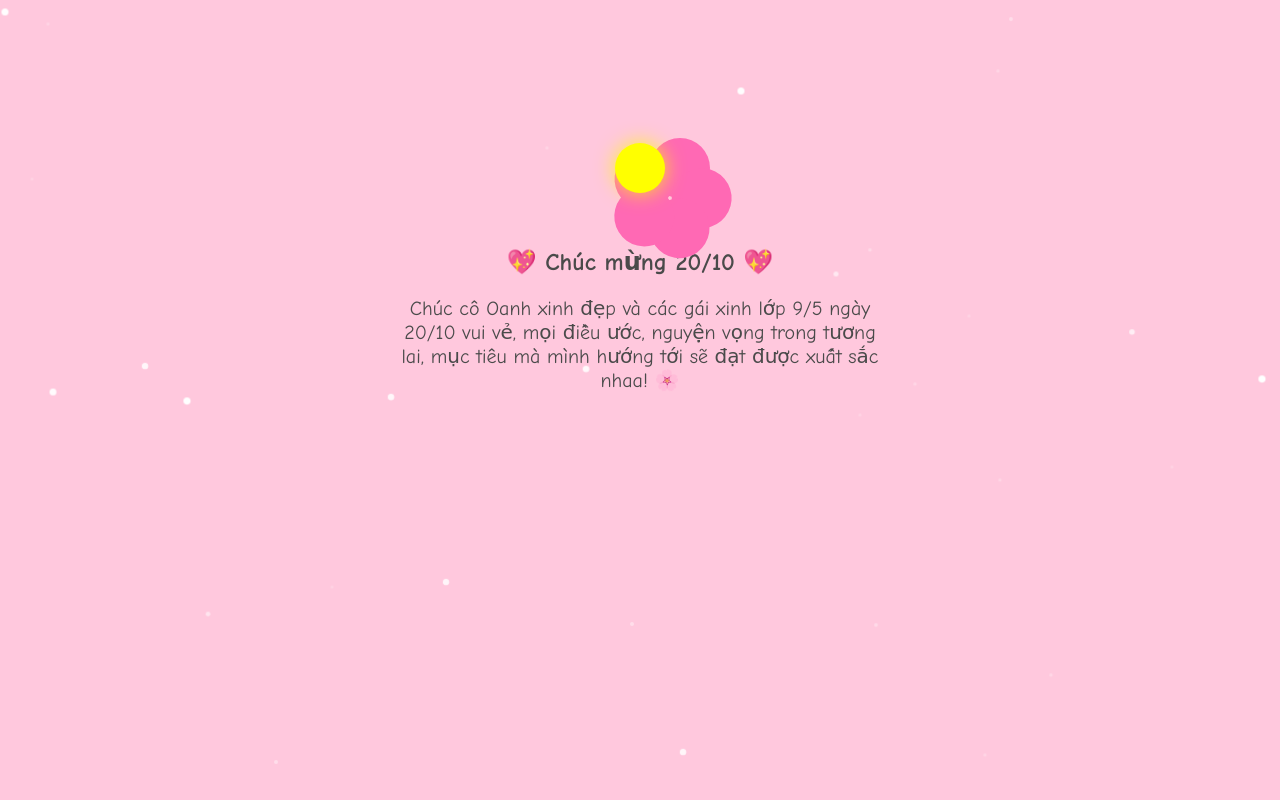
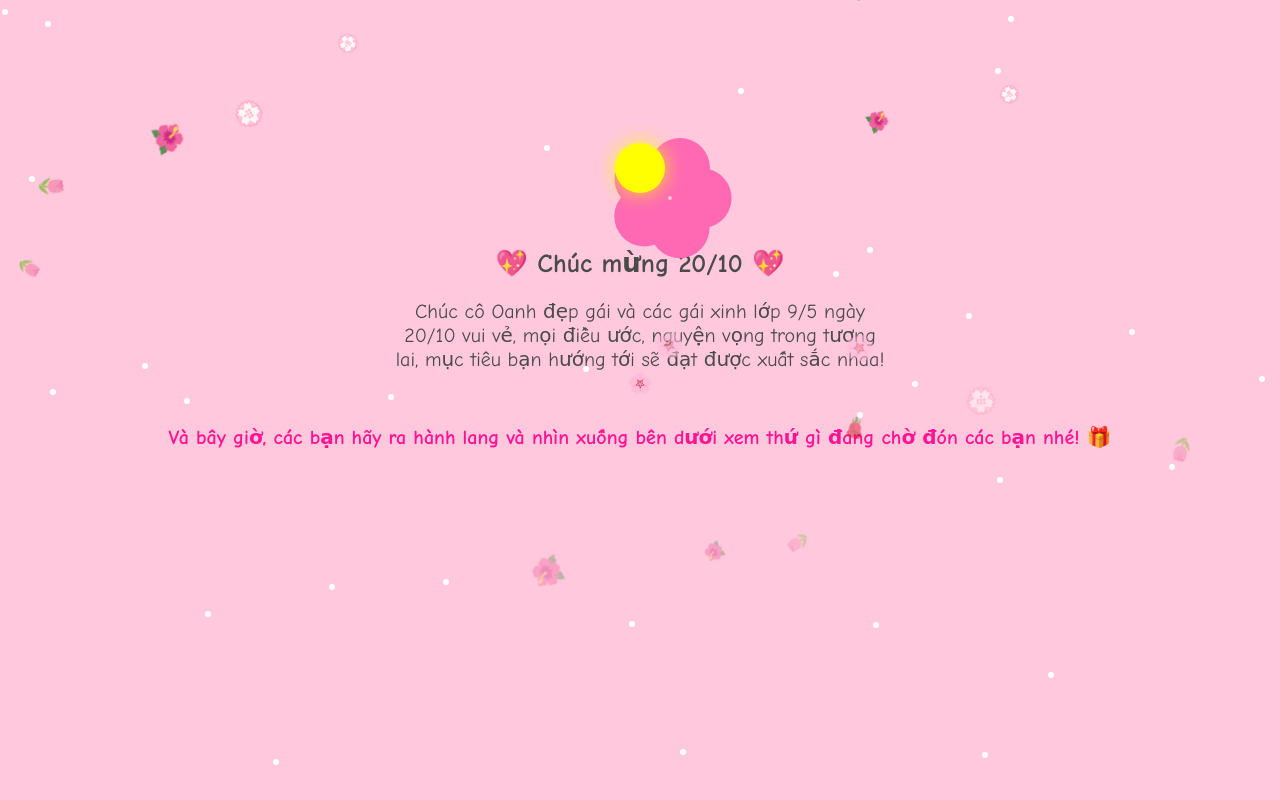
Before and after one commit to bemeonhomituot5-oss/Ch-c-c-Oanh-v-c-c-b-n-n-xin-p-c-a-l-p-9-5-ng-y-20-10-vui-v-nha-, a plain HTML site: page index.html in a window 1280 px wide. Drawn offline with Linux system fonts and the light colour scheme.

Commit message:
Update index.html

```diff
--- a/index.html
+++ b/index.html
@@ -14,7 +14,7 @@
       overflow: hidden;
     }
     h1 {
-      font-size: 24px;
+      font-size: 26px;
       margin-top: 20px;
       animation: fadeIn 2s ease-in-out;
     }
@@ -64,17 +64,29 @@
       margin: 20px auto;
       animation: fadeIn 3s ease-in-out;
     }
-    .sparkle {
-      position: absolute;
-      width: 6px;
-      height: 6px;
-      background: white;
-      border-radius: 50%;
-      animation: sparkle 3s infinite ease-in-out;
+    .extra {
+      font-size: 20px;
+      font-weight: bold;
+      color: #ff1493;
+      animation: fadeIn 4s ease-in-out;
+      margin-top: 30px;
     }
-    @keyframes sparkle {
-      0%, 100% { transform: scale(0.5); opacity: 0.2; }
-      50% { transform: scale(1.2); opacity: 1; }
+    /* Hoa rơi */
+    .falling-flower {
+      position: fixed;
+      top: -50px;
+      font-size: 24px;
+      animation: fall linear infinite;
+    }
+    @keyframes fall {
+      0% {
+        transform: translateY(0) rotate(0deg);
+        opacity: 1;
+      }
+      100% {
+        transform: translateY(110vh) rotate(360deg);
+        opacity: 0;
+      }
     }
   </style>
 </head>
@@ -88,17 +100,39 @@
     <div class="center"></div>
   </div>
   <h1>💖 Chúc mừng 20/10 💖</h1>
-  <p class="message">Chúc cô Oanh xinh đẹp và các gái xinh lớp 9/5 ngày 20/10 vui vẻ, mọi điều ước, nguyện vọng trong tương lai, mục tiêu mà mình hướng tới sẽ đạt được xuất sắc nhaa! 🌸</p>
+  <p class="message">Chúc cô Oanh đẹp gái và các gái xinh lớp 9/5 ngày 20/10 vui vẻ, mọi điều ước, nguyện vọng trong tương lai, mục tiêu bạn hướng tới sẽ đạt được xuất sắc nhaa! 🌸</p>
+  <p class="extra">Và bây giờ, các bạn hãy ra hành lang và nhìn xuống bên dưới xem thứ gì đang chờ đón các bạn nhé! 🎁</p>
+
   <script>
-    // Tạo hiệu ứng lấp lánh
+    // Lấp lánh
     for (let i = 0; i < 30; i++) {
       const sparkle = document.createElement('div');
       sparkle.classList.add('sparkle');
+      sparkle.style.position = 'absolute';
+      sparkle.style.width = '6px';
+      sparkle.style.height = '6px';
+      sparkle.style.background = 'white';
+      sparkle.style.borderRadius = '50%';
       sparkle.style.top = Math.random() * 100 + 'vh';
       sparkle.style.left = Math.random() * 100 + 'vw';
+      sparkle.style.animation = 'sparkle 3s infinite ease-in-out';
       sparkle.style.animationDelay = Math.random() * 3 + 's';
       document.body.appendChild(sparkle);
     }
+
+    // Hoa rơi
+    const flowers = ["🌸","🌷","💮","🌺","🌹"];
+    function createFlower() {
+      const flower = document.createElement('div');
+      flower.classList.add('falling-flower');
+      flower.textContent = flowers[Math.floor(Math.random() * flowers.length)];
+      flower.style.left = Math.random() * 100 + 'vw';
+      flower.style.animationDuration = (Math.random() * 5 + 5) + 's';
+      flower.style.fontSize = (Math.random() * 10 + 16) + 'px';
+      document.body.appendChild(flower);
+      setTimeout(() => flower.remove(), 10000);
+    }
+    setInterval(createFlower, 300);
   </script>
 </body>
 </html>
```
